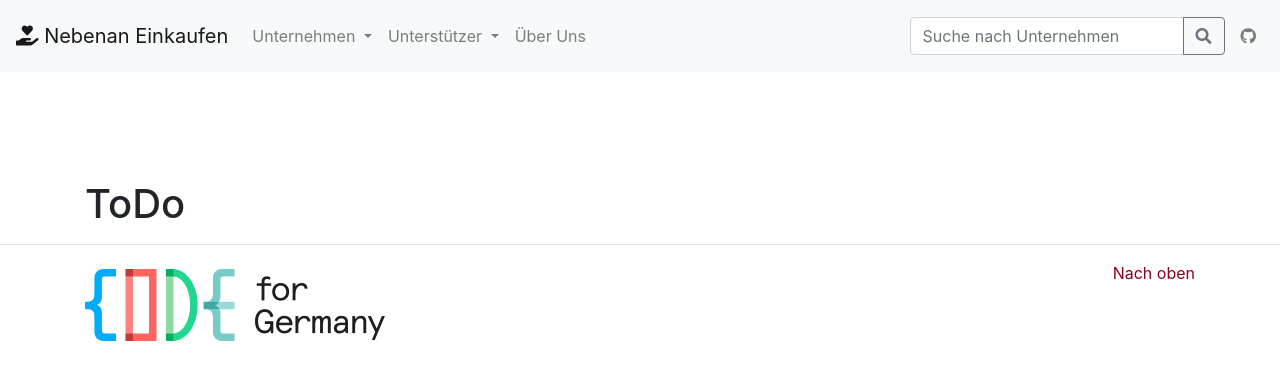
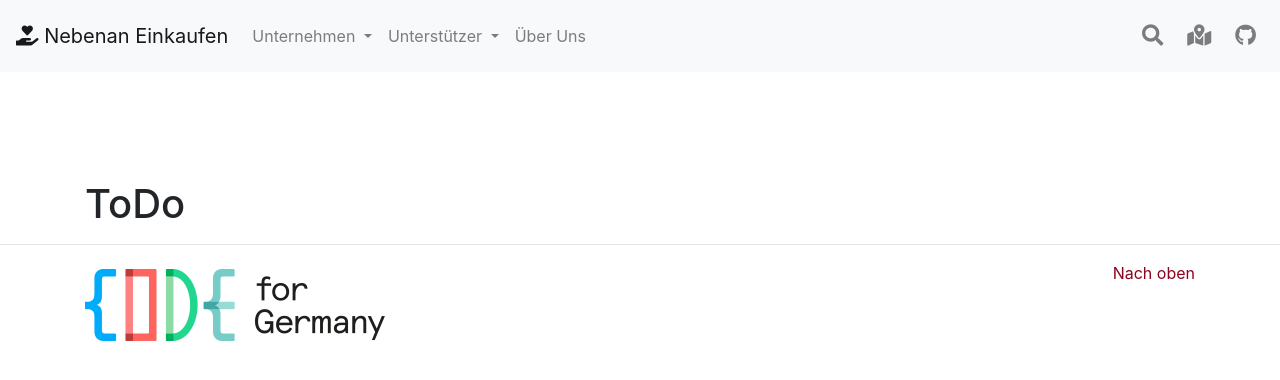
Before and after one commit to mach-wat-ruhr/mach-wat-ruhr.github.io, a Jekyll site: the page built from idea.html, in a window 1280 px wide. Shown: the top 380 px of the page. Built offline with Jekyll 4.4.1, drawn with Linux system fonts in a browser that asks for light colours; nearby versions of some CDN libraries.

Commit message:
Update Website

```diff
--- a/_includes/navbar.html
+++ b/_includes/navbar.html
@@ -22,24 +22,29 @@
         <div class="dropdown-menu" aria-labelledby="navbarDropdown-2">
           <!-- <a class="dropdown-item" href="/idea/">Was ist die Idee?</a> -->
           <a class="dropdown-item" href="/#help">Wie kann ich helfen?</a>
-          <a class="dropdown-item" href="/map/">Karte mit Unternehmen</a>
         </div>
       </li>
       <li class="nav-item">
-          <a class="nav-link" href="/#about-us">Über Uns</a>
+        <a class="nav-link" href="/#about-us">Über Uns</a>
       </li>
     </ul>
-    <form class="form-inline">
+    <!-- <form class="form-inline">
       <div class="input-group">
         <input class="form-control" type="search" placeholder="Suche nach Unternehmen" aria-label="Search" id="button-navbar-search-input">
         <div class="input-group-append">
           <button class="btn btn-outline-secondary" type="button" id="button-navbar-search"><i class="fas fa-search"></i></button>
         </div>
       </div>
-    </form>
-    <ul class="navbar-nav ml-2">
-      <li class="nav-item">
-        <a class="nav-link" href="https://github.com/mach-wat-ruhr/mach-wat-ruhr.github.io"><i class="fab fa-github"></i></a>
+    </form> -->
+    <ul class="navbar-nav">
+      <li class="nav-item ml-2">
+        <a class="nav-link" href="/search/"><i class="fas fa-lg fa-search"></i></a>
+      </li>
+      <li class="nav-item ml-2">
+        <a class="nav-link" href="/map/"><i class="fas fa-lg fa-map-marked-alt"></i></a>
+      </li>
+      <li class="nav-item ml-2">
+        <a class="nav-link" href="https://github.com/mach-wat-ruhr/mach-wat-ruhr.github.io"><i class="fab fa-lg fa-github"></i></a>
       </li>
     </ul>
   </div>
--- a/index.html
+++ b/index.html
@@ -17,12 +17,14 @@ layout: default
     </p>
     <div class="row text-center mt-4">
       <div class="col text-center">
-        <div class="input-group">
+        <!-- <div class="input-group">
           <input class="form-control" type="search" placeholder="Suche nach lokalen Unternehmen" aria-label="Search" id="button-addon-search-input">
           <div class="input-group-append">
             <button class="btn btn-outline-danger" type="button" id="button-addon-search"><i class="fas fa-search"></i></button>
           </div>
-        </div>
+        </div> -->
+        <a class="btn btn-primary" href="/add-company/" role="button"><i class="fas fa-plus-square"></i> Hinzufügen</a>
+        <a class="btn btn-primary" href="/search/" role="button"><i class="fas fa-search"></i> Suchen</a>
       </div>
     </div>
   </div>
```
Also changed, not shown: 6 other files.
